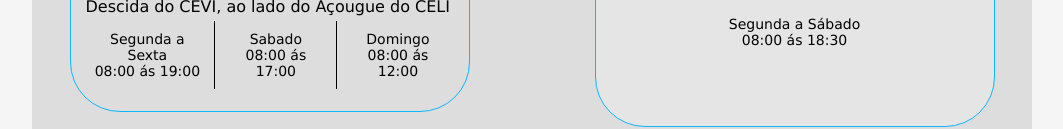
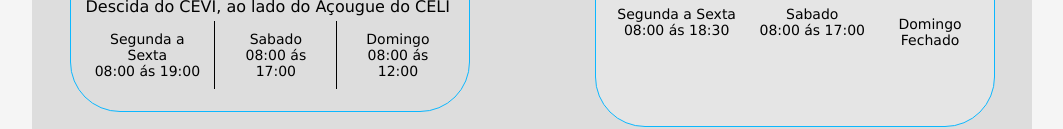
Before and after one commit to Ianbarbosa1/Mascote-Racoes, a plain HTML site: page index.html in a window 1280 px wide. Shown: the part 935-1064 px from the top of the page, without its empty margins (108-1171 px from the left). Drawn offline with Linux system fonts and the light colour scheme; a web font is replaced by a local one.

Commit message:
Update index.html

```diff
--- a/index.html
+++ b/index.html
@@ -72,8 +72,12 @@
           <p class="endereco"><b>Lote:</b>  01</p>
           <P class="endereco"> <b> Ponto de referência:</b> <br> Ao lado da AABB</P>
           <div class="horarios">
-            <p class="dias1"> Segunda a Sábado <br>
-            08:00 ás 18:30</p>
+            <p class="dias0"> Segunda a Sexta <br>
+              08:00 ás 18:30</p>
+              <p class="dias0">Sabado <br>
+              08:00 ás 17:00</p>
+              <p class="dias1">Domingo <br>
+                Fechado </p>
           </div>
         </div>
     </div>
@@ -242,12 +246,9 @@
       </div>
       <div class="agro">
         <h3>EQUINOS</h3>
-        <img src="./SRC/IMAGENS/PRODUTOS-RAÇÕEs/EQUINOS/CENTREAL NORTE RAÇÃO.jpg" class="equinos">
+        <img src="./SRC/IMAGENS/PRODUTOS-RAÇÕES/EQUINOS/CENTREAL NORTE RAÇÃO.jpg" class="equinos">
         <p>Saco de 40kg</p>
       </div>
-
-
-
       <div class="agro">
         <h3>ALFAFA</h3>
         <img src="./SRC/IMAGENS/PRODUTOS-RAÇÕES/EQUINOS/ALFAFA.jpg" alt="">
```
